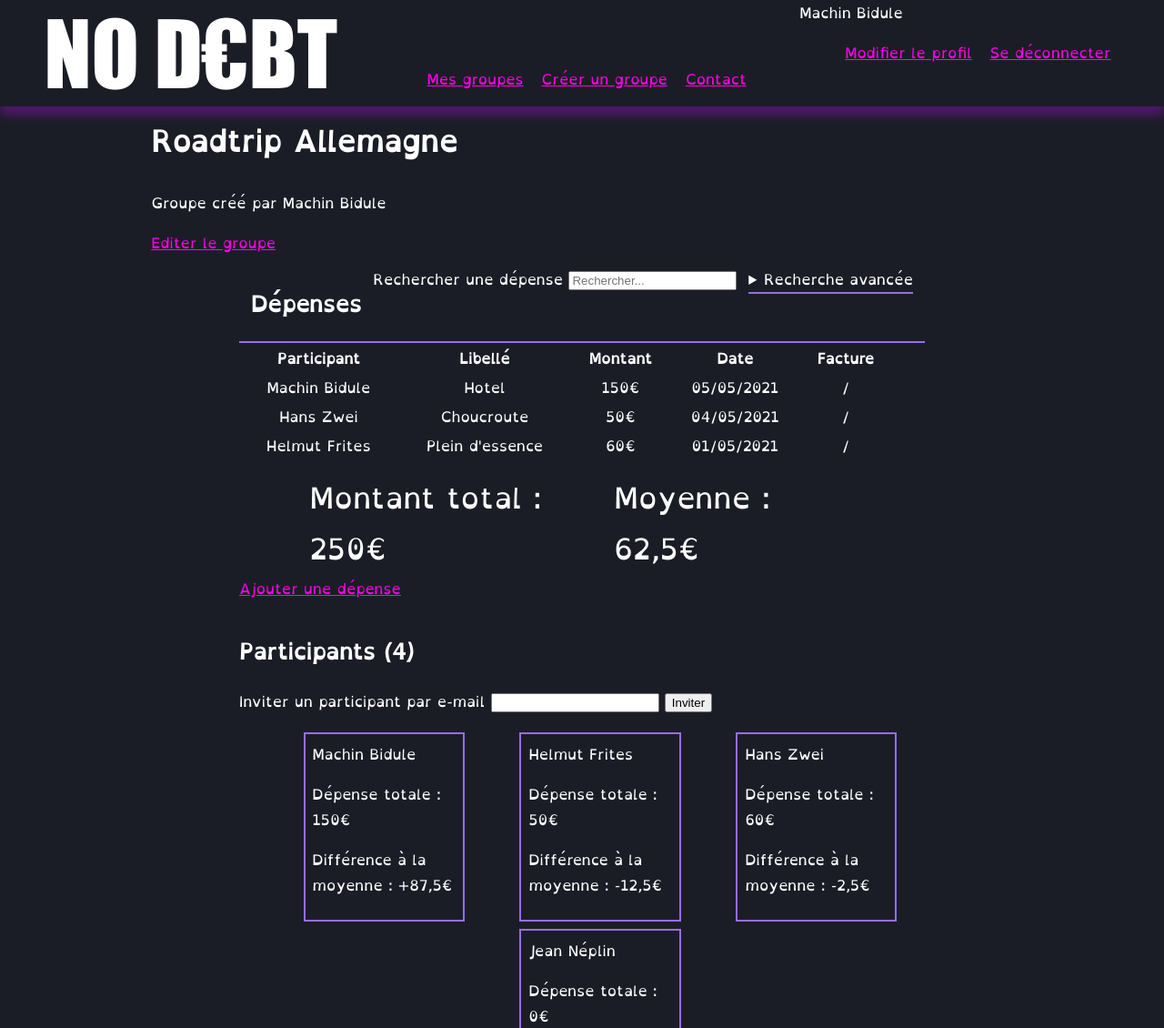
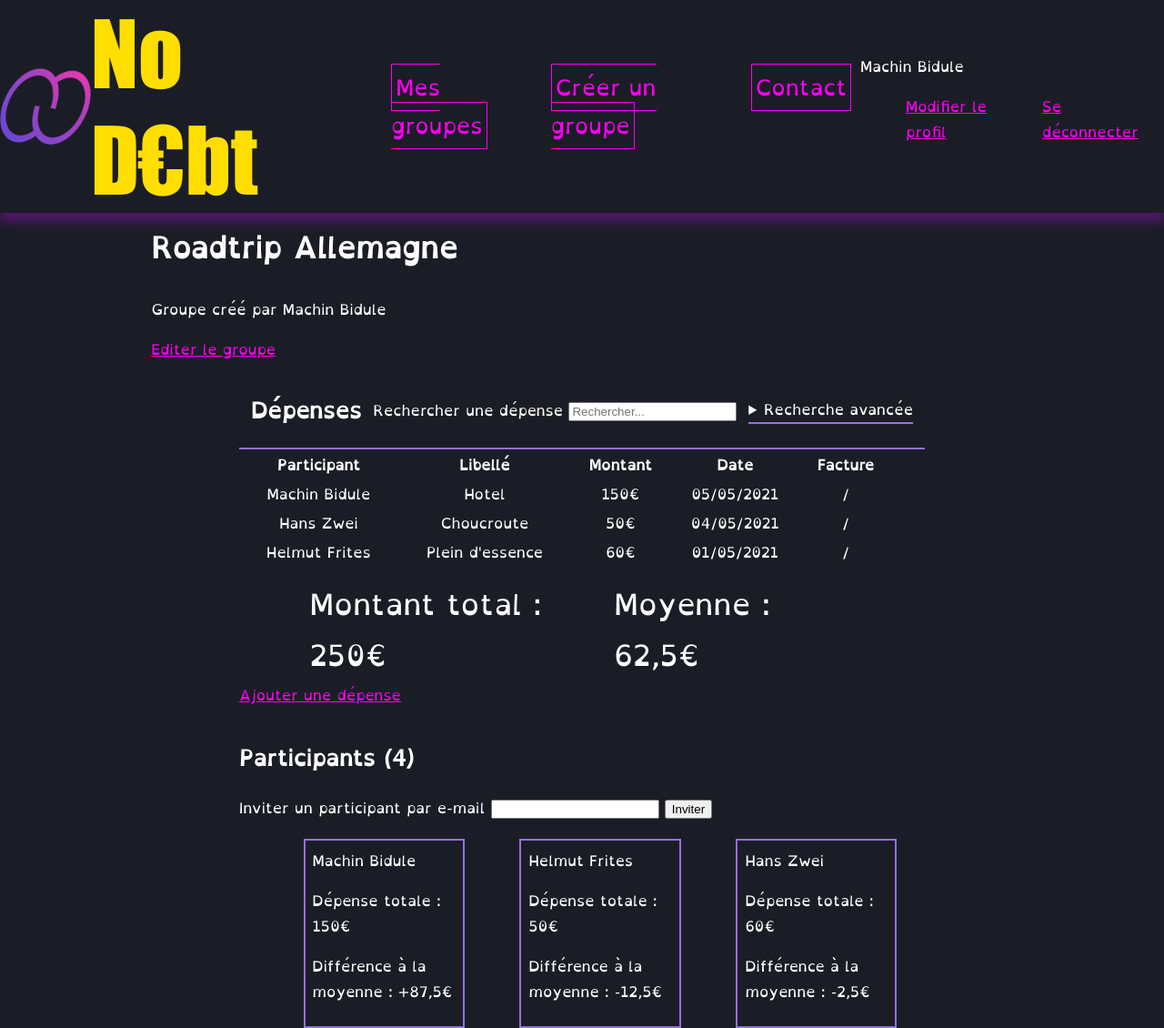
Before and after one commit to Hendremy/NoDebt, a PHP site: page /groupId000001.html in a window 1280 px wide. Shown: the top 1130 px of the page at 91% size. Run offline with PHP 8.4, Linux system fonts and the light colour scheme.

Commit message:
Check cahier des charges

```diff
--- a/css/style.css
+++ b/css/style.css
@@ -16,7 +16,8 @@
 }
 
 .nodebt{
-	display: inline;
+	display: flex;
+	align-items: center;
 	color: #ffffff;
 	font-size: 6rem;
 	font-family: Impact;
@@ -38,7 +39,7 @@
 }
 
 a{
-	color: #ff00e9;
+	color: #ff00f2;
 }
 
 h1{
@@ -61,6 +62,7 @@
 	display: flex;
 	flex-direction: row;
 	justify-content: space-evenly;
+	align-items: center;
 }
 
 body>header{
@@ -146,22 +148,37 @@
 	text-align: center;
 }
 
-.website-nav{
+nav.website-nav{
 	display: flex;
 	flex-direction: column-reverse;
 }
 
-.nav-links{
+nav.website-nav a{
+	text-decoration: none;
+	font-size: 1.5em;
+	transition: all 0.25s ease 0s;
+	border: 1px solid;
+	padding: 4px;
+}
+
+ul.nav-links{
 	display: flex;
 	flex-direction: row;
 	justify-content: space-between;
 	justify-items: flex-end;
-	list-style-type: none;
-	top: auto;
 }
 
 .nav-links li{
-	margin: 0 10px 0 10px;;
+	margin: 0 10px 0 10px;
+	list-style-type: none;
+}
+
+a{
+	transition: all 0.25s ease 0s;
+}
+
+a:hover{
+	color: #ffde00;
 }
 
 .participants-list{
@@ -169,7 +186,6 @@
 	flex-direction: row;
 	justify-content: space-around;
 	flex-wrap: wrap;
-
 	list-style-type: none;
 }
 .participants-list li{
--- a/groupId000001.html
+++ b/groupId000001.html
@@ -9,7 +9,7 @@
 </head>
 <body>
     <header>
-        <a href="myGroups.html" class="nodebt">NO D€BT</a>
+        <a href="myGroups.html" class="nodebt"><img height="100px" src="img/icon.png" alt="Logo No Debt"/>No D€bt</a>
         <nav class="website-nav">
             <ul class="nav-links">
                 <li><a href="myGroups.html">Mes groupes</a></li>
@@ -67,7 +67,6 @@
                 <p>Moyenne : 62,5€</p>
             </section>
             <a href="addExpenseId000001.html">Ajouter une dépense</a>
-
         </section>
         <section class="participants">
             <h2>Participants (4)</h2>
```
Also changed, not shown: img/icon.png.
